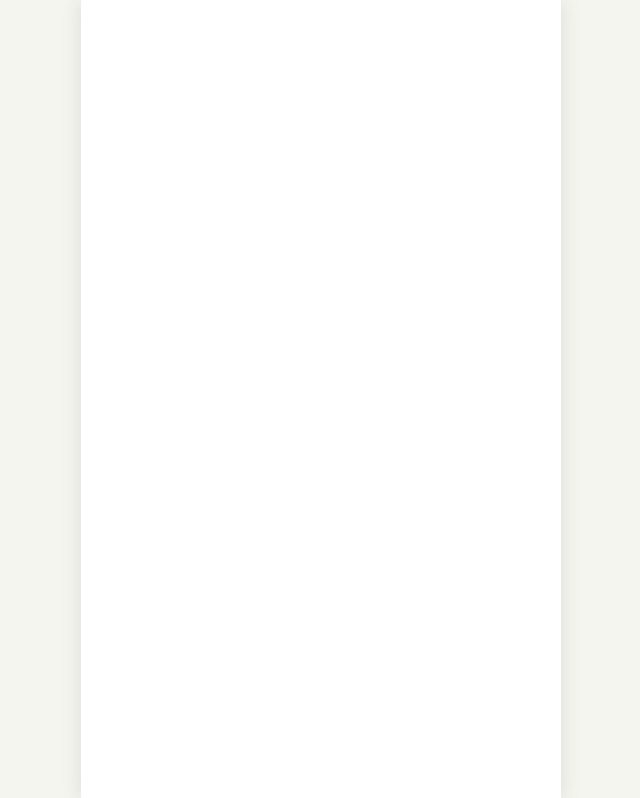
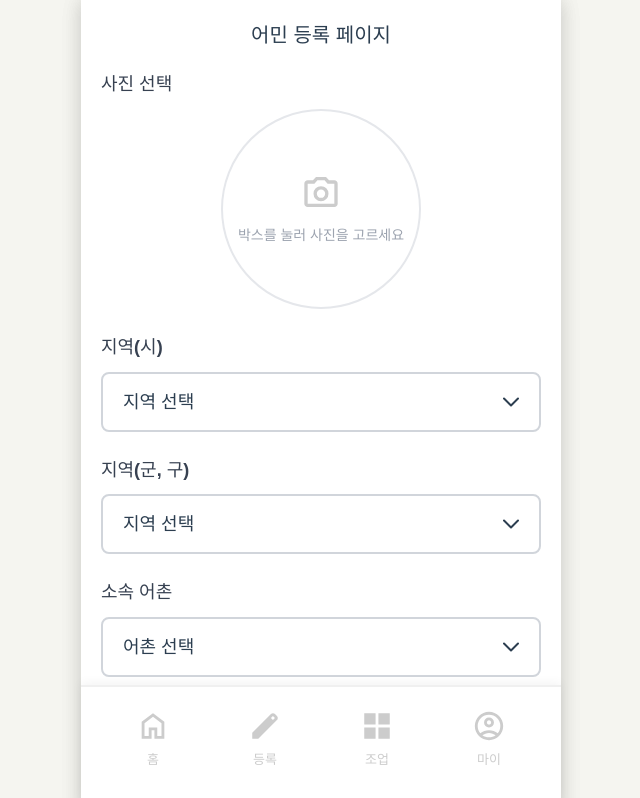
Before and after one commit to bssm-WinterCamp/WinterCamp_Front, a React (Vite) app: page /register in a window 1280 px wide. Before the commit this address had no page. Shown: the top 798 px of the page, without its empty margins (319-959 px from the left). Built offline with nearby package versions, Linux system fonts and the light colour scheme; a web font is replaced by a local one.

Commit message:
사진 업로드 안됨

```diff
--- a/src/App.tsx
+++ b/src/App.tsx
@@ -7,6 +7,7 @@ import MyPage from './pages/myPage'
 import DetailPage from './pages/detail'
 import WorkLogPage from './pages/workLog'
 import LoginPage from './pages/login'
+import RegisterPage from './pages/register'
 
 function App() {
   return (
@@ -17,6 +18,7 @@ function App() {
           <Route element={<GlobalLayout />}>
             <Route path="/" element={<HomePage />} />
             <Route path="/login" element={<LoginPage />} />
+            <Route path="/register" element={<RegisterPage />} />
             <Route path="/detail/:id" element={<DetailPage />} />
             <Route path="/write" element={<WritePage />} />
             <Route path="/work-log" element={<WorkLogPage />} />
--- a/src/api/client.ts
+++ b/src/api/client.ts
@@ -1,9 +1,6 @@
 import axios from 'axios';
 
-// 개발 환경에서는 프록시 사용, 프로덕션에서는 실제 URL 사용
-const API_BASE_URL = import.meta.env.DEV
-  ? '/api'
-  : (import.meta.env.VITE_API_BASE_URL || 'https://winter.zuu3.kr');
+const API_BASE_URL = import.meta.env.VITE_API_BASE_URL || '';
 
 const apiClient = axios.create({
   baseURL: API_BASE_URL,
--- a/src/api/file.ts
+++ b/src/api/file.ts
@@ -1,9 +1,6 @@
 import axios from 'axios';
 
-// 개발 환경에서는 프록시 사용, 프로덕션에서는 실제 URL 사용
-const CDN_BASE_URL = import.meta.env.DEV
-  ? ''
-  : (import.meta.env.VITE_CDN_BASE_URL || 'https://cdn.zuu3.kr');
+const CDN_BASE_URL = import.meta.env.VITE_CDN_BASE_URL || 'https://cdn.zuu3.kr';
 
 export interface FileUploadResponse {
   filename: string;
--- a/src/pages/detail/style.tsx
+++ b/src/pages/detail/style.tsx
@@ -13,8 +13,8 @@ export const ContentWrapper = styled.div`
 export const BackButton = styled.button`
   background: none;
   border: none;
-  color: #FF6B6B;
-  font-size: 20px;
+  color: #2C3E50;
+  font-size: 32px;
   font-weight: 700;
   cursor: pointer;
   font-family: 'Paperlogy', sans-serif;
@@ -36,9 +36,13 @@ export const TitleSection = styled.div`
   display: flex;
   justify-content: space-between;
   align-items: flex-start;
+  margin-bottom: 16px;
+`;
+
+export const Divider = styled.div`
+  height: 3px;
+  background: #4A90E2;
   margin-bottom: 20px;
-  padding-bottom: 16px;
-  border-bottom: 1px solid #E5E7EB;
 `;
 
 export const ProductTitle = styled.h2`
--- a/src/pages/register/index.tsx
+++ b/src/pages/register/index.tsx
@@ -1,19 +1,26 @@
 import { useState } from 'react';
 import { useNavigate } from 'react-router-dom';
+import { Icon } from '@iconify/react';
 import { fishermanAPI } from '../../api/fisherman';
+import { fileAPI } from '../../api/file';
 import * as S from './style';
 
-const REGIONS = ['서울', '부산', '인천', '제주', '여수', '통영', '목포'];
+const CITIES = ['서울', '부산', '인천', '대구', '광주', '대전', '울산', '세종', '경기', '강원', '충북', '충남', '전북', '전남', '경북', '경남', '제주'];
+const DISTRICTS = ['강남구', '서초구', '송파구', '강동구', '동작구', '관악구', '영등포구', '금천구', '구로구', '양천구', '강서구', '마포구', '서대문구', '은평구', '노원구', '도봉구', '강북구', '성북구', '중랑구', '동대문구', '광진구', '성동구', '용산구', '중구', '종로구'];
+const VILLAGES = ['해피마을', '바다마을', '물고기마을', '갈매기마을', '조개마을'];
 
 const RegisterPage = () => {
   const navigate = useNavigate();
   const [formData, setFormData] = useState({
     name: '',
     phone: '',
-    region: '',
-    password: '',
-    confirmPassword: ''
+    city: '',
+    district: '',
+    village: ''
   });
+  const [imagePreview, setImagePreview] = useState<string | null>(null);
+  const [imageUrl, setImageUrl] = useState<string>('');
+  const [isUploading, setIsUploading] = useState(false);
 
   const handleChange = (e: React.ChangeEvent<HTMLInputElement | HTMLSelectElement>) => {
     const { name, value } = e.target;
@@ -23,11 +30,34 @@ const RegisterPage = () => {
     }));
   };
 
+  const handleImageChange = async (e: React.ChangeEvent<HTMLInputElement>) => {
+    const file = e.target.files?.[0];
+    if (file) {
+      const reader = new FileReader();
+      reader.onloadend = () => {
+        setImagePreview(reader.result as string);
+      };
+      reader.readAsDataURL(file);
+
+      try {
+        setIsUploading(true);
+        const uploadResult = await fileAPI.uploadImage(file);
+        setImageUrl(uploadResult.url);
+      } catch (error) {
+        console.error('Image upload failed:', error);
+        alert('이미지 업로드에 실패했습니다.');
+        setImagePreview(null);
+      } finally {
+        setIsUploading(false);
+      }
+    }
+  };
+
   const handleSubmit = async (e: React.FormEvent) => {
     e.preventDefault();
 
-    if (formData.password !== formData.confirmPassword) {
-      alert('비밀번호가 일치하지 않습니다');
+    if (!imageUrl) {
+      alert('사진을 선택해주세요!');
       return;
     }
 
@@ -35,8 +65,8 @@ const RegisterPage = () => {
       await fishermanAPI.register({
         name: formData.name,
         phone_number: formData.phone,
-        region: formData.region,
-        password: formData.password
+        region: `${formData.city} ${formData.district}`,
+        password: 'default123' // 임시 비밀번호
       });
       alert('어민 등록이 완료되었습니다!');
       navigate('/login');
@@ -49,18 +79,86 @@ const RegisterPage = () => {
   return (
     <S.Container>
       <S.Header>
-        <S.BackButton onClick={() => navigate('/login')}>← 뒤로</S.BackButton>
-        <S.Title>어민 등록</S.Title>
-        <S.Subtitle>어민 정보를 입력해주세요</S.Subtitle>
+        <S.Title>어민 등록 페이지</S.Title>
       </S.Header>
 
       <S.Form onSubmit={handleSubmit}>
+        <S.InputGroup>
+          <S.Label>사진 선택</S.Label>
+          <S.ImageUploadWrapper>
+            {imagePreview ? (
+              <S.CircleImagePreview onClick={() => document.getElementById('registerImageInput')?.click()}>
+                <S.CirclePreviewImage src={imagePreview} alt="프로필" />
+              </S.CircleImagePreview>
+            ) : (
+              <S.CircleImageUploadLabel htmlFor="registerImageInput">
+                <S.CircleUploadPlaceholder>
+                  <Icon icon="material-symbols:photo-camera-outline" width="40" height="40" color="#CCCCCC" />
+                  <S.CircleUploadText>박스를 눌러 사진을 고르세요</S.CircleUploadText>
+                </S.CircleUploadPlaceholder>
+              </S.CircleImageUploadLabel>
+            )}
+            <S.ImageInput
+              id="registerImageInput"
+              type="file"
+              accept="image/*"
+              onChange={handleImageChange}
+              disabled={isUploading}
+            />
+          </S.ImageUploadWrapper>
+        </S.InputGroup>
+
+        <S.InputGroup>
+          <S.Label>지역(시)</S.Label>
+          <S.Select
+            name="city"
+            value={formData.city}
+            onChange={handleChange}
+            required
+          >
+            <option value="">지역 선택</option>
+            {CITIES.map(city => (
+              <option key={city} value={city}>{city}</option>
+            ))}
+          </S.Select>
+        </S.InputGroup>
+
+        <S.InputGroup>
+          <S.Label>지역(군, 구)</S.Label>
+          <S.Select
+            name="district"
+            value={formData.district}
+            onChange={handleChange}
+            required
+          >
+            <option value="">지역 선택</option>
+            {DISTRICTS.map(district => (
+              <option key={district} value={district}>{district}</option>
+            ))}
+          </S.Select>
+        </S.InputGroup>
+
+        <S.InputGroup>
+          <S.Label>소속 어촌</S.Label>
+          <S.Select
+            name="village"
+            value={formData.village}
+            onChange={handleChange}
+            required
+          >
+            <option value="">어촌 선택</option>
+            {VILLAGES.map(village => (
+              <option key={village} value={village}>{village}</option>
+            ))}
+          </S.Select>
+        </S.InputGroup>
+
         <S.InputGroup>
           <S.Label>이름</S.Label>
           <S.Input
             type="text"
             name="name"
-            placeholder="홍길동"
+            placeholder="김어민"
             value={formData.name}
             onChange={handleChange}
             required
@@ -72,53 +170,14 @@ const RegisterPage = () => {
           <S.Input
             type="tel"
             name="phone"
-            placeholder="010-1234-5678"
+            placeholder="010-1234-1111"
             value={formData.phone}
             onChange={handleChange}
             required
           />
         </S.InputGroup>
 
-        <S.InputGroup>
-          <S.Label>지역</S.Label>
-          <S.Select
-            name="region"
-            value={formData.region}
-            onChange={handleChange}
-            required
-          >
-            <option value="">지역을 선택하세요</option>
-            {REGIONS.map(region => (
-              <option key={region} value={region}>{region}</option>
-            ))}
-          </S.Select>
-        </S.InputGroup>
-
-        <S.InputGroup>
-          <S.Label>비밀번호</S.Label>
-          <S.Input
-            type="password"
-            name="password"
-            placeholder="비밀번호를 입력하세요"
-            value={formData.password}
-            onChange={handleChange}
-            required
-          />
-        </S.InputGroup>
-
-        <S.InputGroup>
-          <S.Label>비밀번호 확인</S.Label>
-          <S.Input
-            type="password"
-            name="confirmPassword"
-            placeholder="비밀번호를 다시 입력하세요"
-            value={formData.confirmPassword}
-            onChange={handleChange}
-            required
-          />
-        </S.InputGroup>
-
-        <S.SubmitButton type="submit">등록하기</S.SubmitButton>
+        <S.SubmitButton type="submit">기록 등록</S.SubmitButton>
       </S.Form>
     </S.Container>
   );
--- a/src/pages/register/style.tsx
+++ b/src/pages/register/style.tsx
@@ -2,12 +2,13 @@ import styled from '@emotion/styled';
 
 export const Container = styled.div`
   min-height: 100vh;
-  background: #F5F5F0;
-  padding: 24px 20px 40px;
+  background: #FFFFFF;
+  padding: 24px 20px 140px;
 `;
 
 export const Header = styled.div`
-  margin-bottom: 32px;
+  margin-bottom: 24px;
+  text-align: center;
 `;
 
 export const BackButton = styled.button`
@@ -33,10 +34,10 @@ export const BackButton = styled.button`
 `;
 
 export const Title = styled.h1`
-  font-size: 28px;
-  font-weight: 800;
-  color: #111827;
-  margin-bottom: 8px;
+  font-size: 20px;
+  font-weight: 700;
+  color: #2C3E50;
+  margin-bottom: 0;
   font-family: 'Paperlogy', sans-serif;
 `;
 
@@ -124,4 +125,68 @@ export const SubmitButton = styled.button`
   font-weight: 800;
   border-radius: 12px;
   min-height: 60px;
+  background: #FF6B6B;
+  color: #FFFFFF;
+  border: none;
+  cursor: pointer;
+  font-family: 'Paperlogy', sans-serif;
+
+  &:hover {
+    background: #FF5252;
+  }
+
+  &:active {
+    transform: scale(0.98);
+  }
 `;
+
+export const ImageUploadWrapper = styled.div`
+  display: flex;
+  justify-content: center;
+  align-items: center;
+`;
+
+export const CircleImageUploadLabel = styled.label`
+  display: block;
+  cursor: pointer;
+`;
+
+export const CircleUploadPlaceholder = styled.div`
+  width: 200px;
+  height: 200px;
+  border-radius: 50%;
+  border: 2px solid #E5E7EB;
+  background: #FFFFFF;
+  display: flex;
+  flex-direction: column;
+  align-items: center;
+  justify-content: center;
+  gap: 12px;
+`;
+
+export const CircleUploadText = styled.div`
+  font-size: 14px;
+  font-weight: 500;
+  color: #9CA3AF;
+  font-family: 'Paperlogy', sans-serif;
+  text-align: center;
+`;
+
+export const CircleImagePreview = styled.div`
+  width: 200px;
+  height: 200px;
+  border-radius: 50%;
+  overflow: hidden;
+  cursor: pointer;
+  border: 2px solid #E5E7EB;
+`;
+
+export const CirclePreviewImage = styled.img`
+  width: 100%;
+  height: 100%;
+  object-fit: cover;
+`;
+
+export const ImageInput = styled.input`
+  display: none;
+`;
--- a/src/pages/write/index.tsx
+++ b/src/pages/write/index.tsx
@@ -10,19 +10,26 @@ const SEAFOOD_TYPES = [
   '꽃게', '대게', '새우', '멍게', '우럭', '농어', '방어'
 ];
 
+const CITIES = ['서울', '부산', '인천', '대구', '광주', '대전', '울산', '세종', '경기', '강원', '충북', '충남', '전북', '전남', '경북', '경남', '제주'];
+const DISTRICTS = ['강남구', '서초구', '송파구', '강동구', '동작구', '관악구', '영등포구', '금천구', '구로구', '양천구', '강서구', '마포구', '서대문구', '은평구', '노원구', '도봉구', '강북구', '성북구', '중랑구', '동대문구', '광진구', '성동구', '용산구', '중구', '종로구'];
+const FRESHNESS = ['S', 'A', 'B', 'C'];
+
 const WritePage = () => {
   const navigate = useNavigate();
   const [formData, setFormData] = useState({
     name: '',
+    city: '',
+    district: '',
+    freshness: '',
+    description: '',
     quantity: '',
-    price: '',
-    description: ''
+    price: ''
   });
   const [imagePreview, setImagePreview] = useState<string | null>(null);
   const [imageUrl, setImageUrl] = useState<string>('');
   const [isUploading, setIsUploading] = useState(false);
 
-  const handleChange = (e: React.ChangeEvent<HTMLInputElement | HTMLTextAreaElement>) => {
+  const handleChange = (e: React.ChangeEvent<HTMLInputElement | HTMLTextAreaElement | HTMLSelectElement>) => {
     const { name, value } = e.target;
     setFormData(prev => ({
       ...prev,
@@ -82,8 +89,8 @@ const WritePage = () => {
       await recordAPI.register({
         fisherman_id: userData.fisherman_id,
         type: formData.name,
-        region: userData.region || '부산',
-        fresh: 'A',
+        region: `${formData.city} ${formData.district}`,
+        fresh: formData.freshness,
         description: formData.description,
         amount: parseInt(formData.quantity),
         price: parseInt(formData.price)
@@ -140,14 +147,14 @@ const WritePage = () => {
         </S.Section>
 
         <S.Section>
-          <S.Label>수산물 종류</S.Label>
+          <S.Label>종류</S.Label>
           <S.Select
             name="name"
             value={formData.name}
-            onChange={(e) => setFormData(prev => ({ ...prev, name: e.target.value }))}
+            onChange={handleChange}
             required
           >
-            <option value="">선택하세요</option>
+            <option value="">종류 선택</option>
             {SEAFOOD_TYPES.map(type => (
               <option key={type} value={type}>{type}</option>
             ))}
@@ -155,11 +162,68 @@ const WritePage = () => {
         </S.Section>
 
         <S.Section>
+          <S.Label>지역(시)</S.Label>
+          <S.Select
+            name="city"
+            value={formData.city}
+            onChange={handleChange}
+            required
+          >
+            <option value="">지역 선택</option>
+            {CITIES.map(city => (
+              <option key={city} value={city}>{city}</option>
+            ))}
+          </S.Select>
+        </S.Section>
+
+        <S.Section>
+          <S.Label>지역(군,구)</S.Label>
+          <S.Select
+            name="district"
+            value={formData.district}
+            onChange={handleChange}
+            required
+          >
+            <option value="">지역 선택</option>
+            {DISTRICTS.map(district => (
+              <option key={district} value={district}>{district}</option>
+            ))}
+          </S.Select>
+        </S.Section>
+
+        <S.Section>
+          <S.Label>신선도</S.Label>
+          <S.Select
+            name="freshness"
+            value={formData.freshness}
+            onChange={handleChange}
+            required
+          >
+            <option value="">신선도 선택</option>
+            {FRESHNESS.map(fresh => (
+              <option key={fresh} value={fresh}>{fresh}</option>
+            ))}
+          </S.Select>
+        </S.Section>
+
+        <S.Section>
+          <S.Label>설명</S.Label>
+          <S.TextArea
+            name="description"
+            placeholder="신선한 광어입니다"
+            value={formData.description}
+            onChange={handleChange}
+            rows={4}
+            required
+          />
+        </S.Section>
+
+        <S.Section>
           <S.Label>수량</S.Label>
           <S.Input
             type="text"
             name="quantity"
-            placeholder="예: 5마리"
+            placeholder="예: 4"
             value={formData.quantity}
             onChange={handleChange}
             required
@@ -167,30 +231,18 @@ const WritePage = () => {
         </S.Section>
 
         <S.Section>
-          <S.Label>가격 (원)</S.Label>
+          <S.Label>가격</S.Label>
           <S.Input
             type="number"
             name="price"
-            placeholder="예: 15000"
+            placeholder="예: 4000"
             value={formData.price}
             onChange={handleChange}
             required
           />
         </S.Section>
 
-        <S.Section>
-          <S.Label>설명</S.Label>
-          <S.TextArea
-            name="description"
-            placeholder="수산물에 대한 설명을 입력하세요"
-            value={formData.description}
-            onChange={handleChange}
-            rows={4}
-            required
-          />
-        </S.Section>
-
-        <S.SubmitButton type="submit">등록하기</S.SubmitButton>
+        <S.SubmitButton type="submit">기록 등록</S.SubmitButton>
       </S.Form>
     </S.Container>
   );
```
Also changed, not shown: src/api/food.ts (+14 -5 lines), src/pages/detail/index.tsx (+20 -5 lines), src/pages/home/index.tsx (+4 -6 lines), vite.config.js (+20 -6 lines), 1 other file (tests, documents, lock files or other folders).
